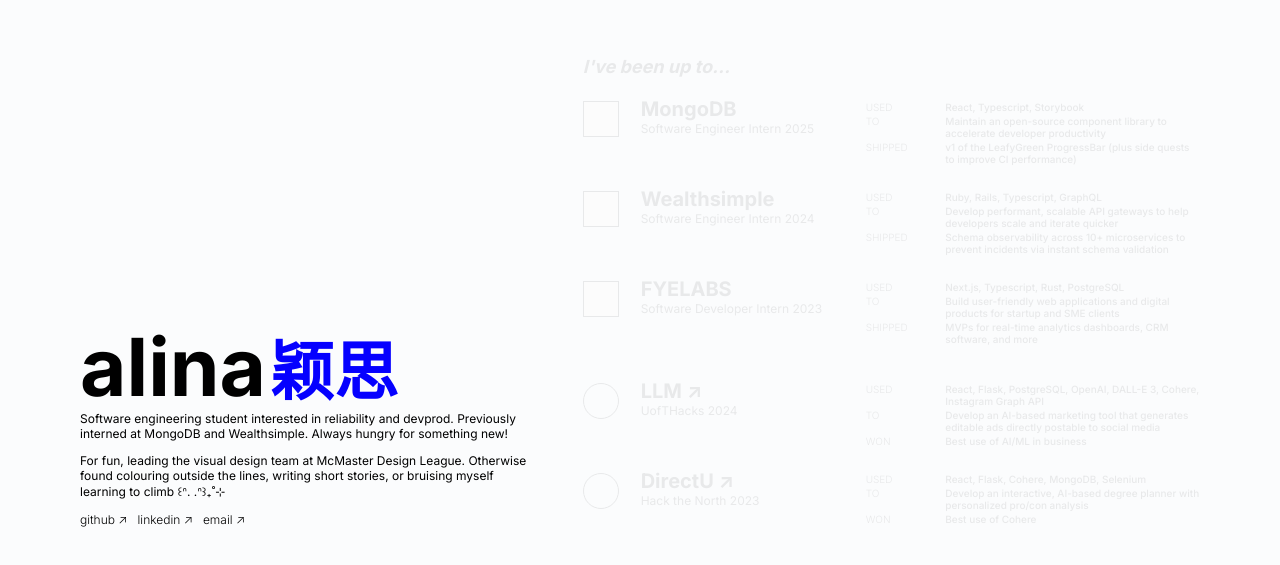
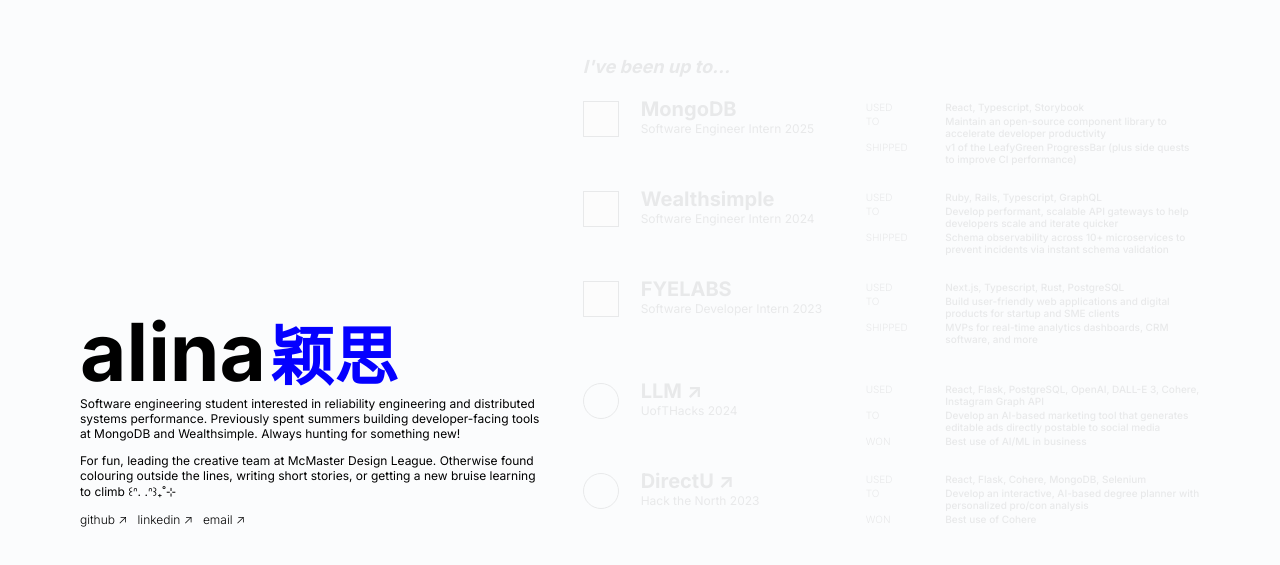
Before and after one commit to charcoalyy/portfolio, a React (Vite) app: page / in a window 1280 px wide. Shown: the part 213-778 px from the top of the page. Built offline with nearby package versions, Linux system fonts and the light colour scheme.

Commit message:
wording update

```diff
--- a/src/components/constants/about.ts
+++ b/src/components/constants/about.ts
@@ -1,5 +1,5 @@
 export const about = {
-  bio: "Software engineering student interested in reliability and devprod. Previously interned at MongoDB and Wealthsimple. Always hungry for something new!",
+  bio: "Software engineering student interested in reliability engineering and distributed systems performance. Previously spent summers building developer-facing tools at MongoDB and Wealthsimple. Always hunting for something new!",
   current:
-    "For fun, leading the visual design team at McMaster Design League. Otherwise found colouring outside the lines, writing short stories, or bruising myself learning to climb ꒰ᐢ. .ᐢ꒱₊˚⊹",
+    "For fun, leading the creative team at McMaster Design League. Otherwise found colouring outside the lines, writing short stories, or getting a new bruise learning to climb ꒰ᐢ. .ᐢ꒱₊˚⊹",
 }
```
Also changed, not shown: 1 other file (tests, documents, lock files or other folders).
